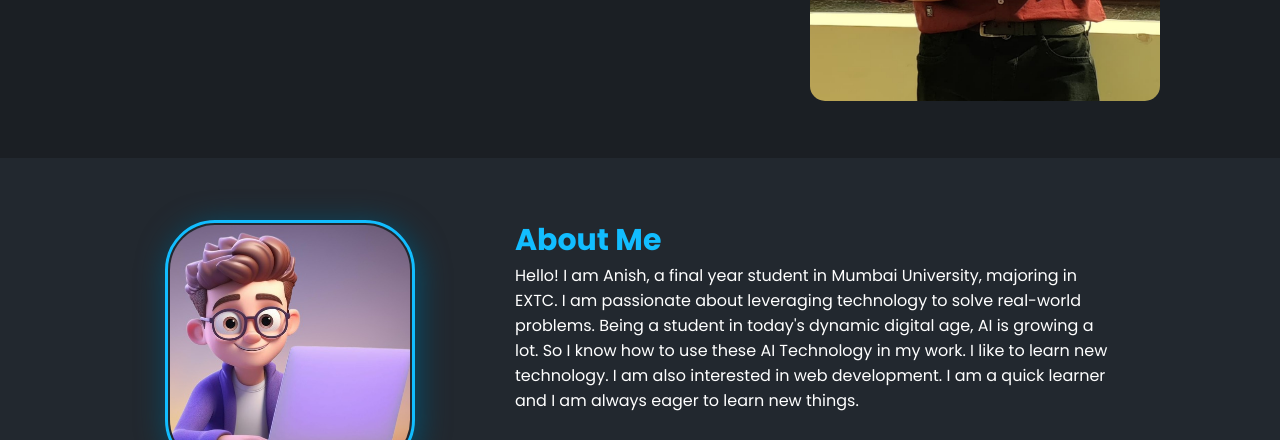
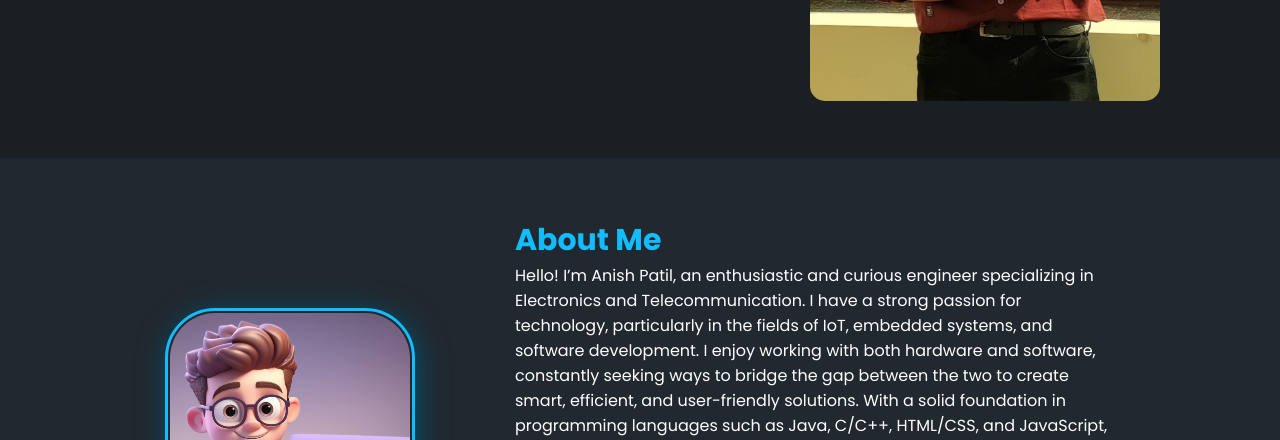
Before and after one commit to Anish-018/Portfolio, a plain HTML site: page Portfolio/index.html in a window 1280 px wide. Shown: the part 504-944 px from the top of the page. Drawn offline with Linux system fonts and the light colour scheme.

Commit message:
Update index.html

```diff
--- a/Portfolio/index.html
+++ b/Portfolio/index.html
@@ -103,11 +103,7 @@
 
             <div class="about-content">
                 <h4>About Me</h4>
-                <ul>Hello!   I am Anish, a final year student in Mumbai University, majoring in EXTC.
-                    I am passionate about leveraging technology to solve real-world problems.
-                    Being a student in today's dynamic digital age, AI is growing a lot.
-                    So I know how to use these AI Technology in my work. I like to learn new technology.
-                    I am also interested in web development. I am a quick learner and I am always eager to learn new things.
+                <ul>Hello!   I’m Anish Patil, an enthusiastic and curious engineer specializing in Electronics and Telecommunication. I have a strong passion for technology, particularly in the fields of IoT, embedded systems, and software development. I enjoy working with both hardware and software, constantly seeking ways to bridge the gap between the two to create smart, efficient, and user-friendly solutions. With a solid foundation in programming languages such as Java, C/C++, HTML/CSS, and JavaScript, I love turning ideas into working systems. I’m also deeply interested in networking, and I continuously explore new tools and technologies to expand my skill set. I believe in learning by doing and thrive in environments that challenge me to grow and innovate. I’m driven by a desire to solve real-world problems through technology and to make a meaningful impact through my work.
                 </ul>
 
                 <button class="btn btn-primary">
```
